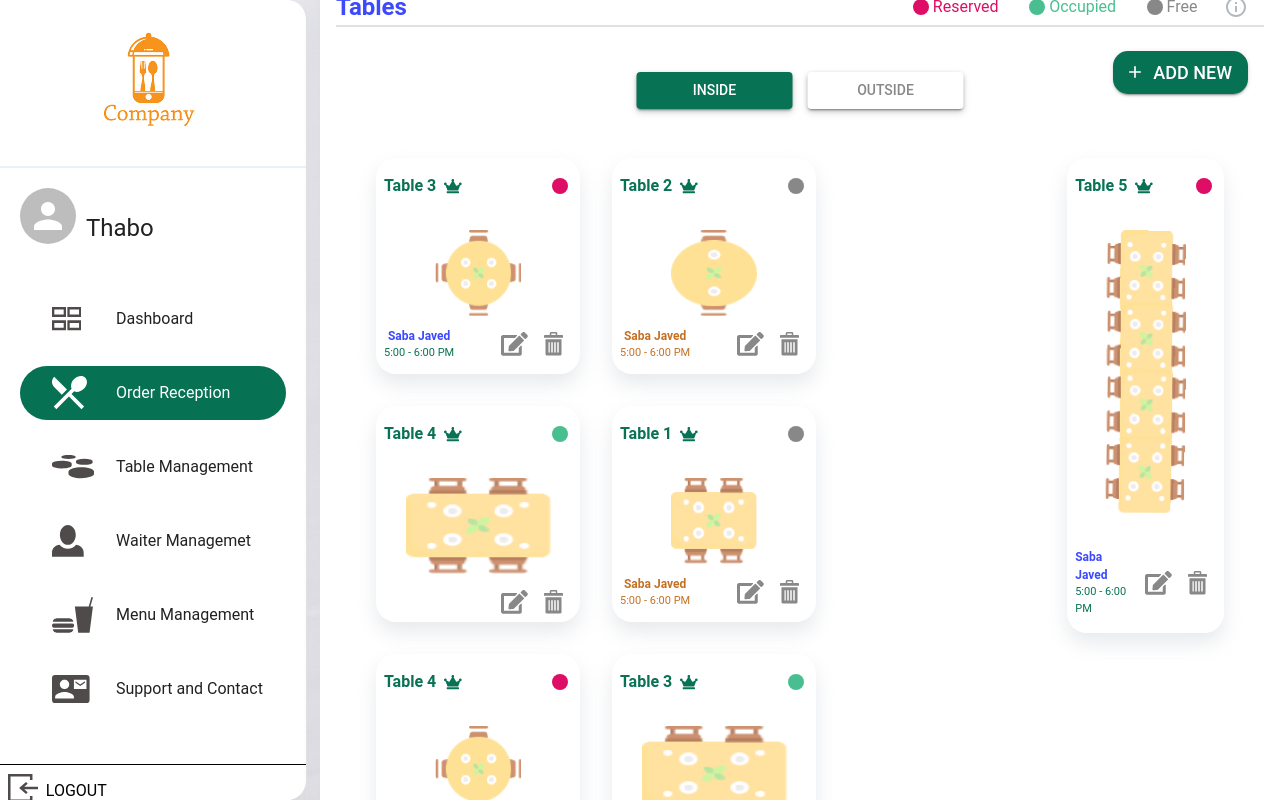
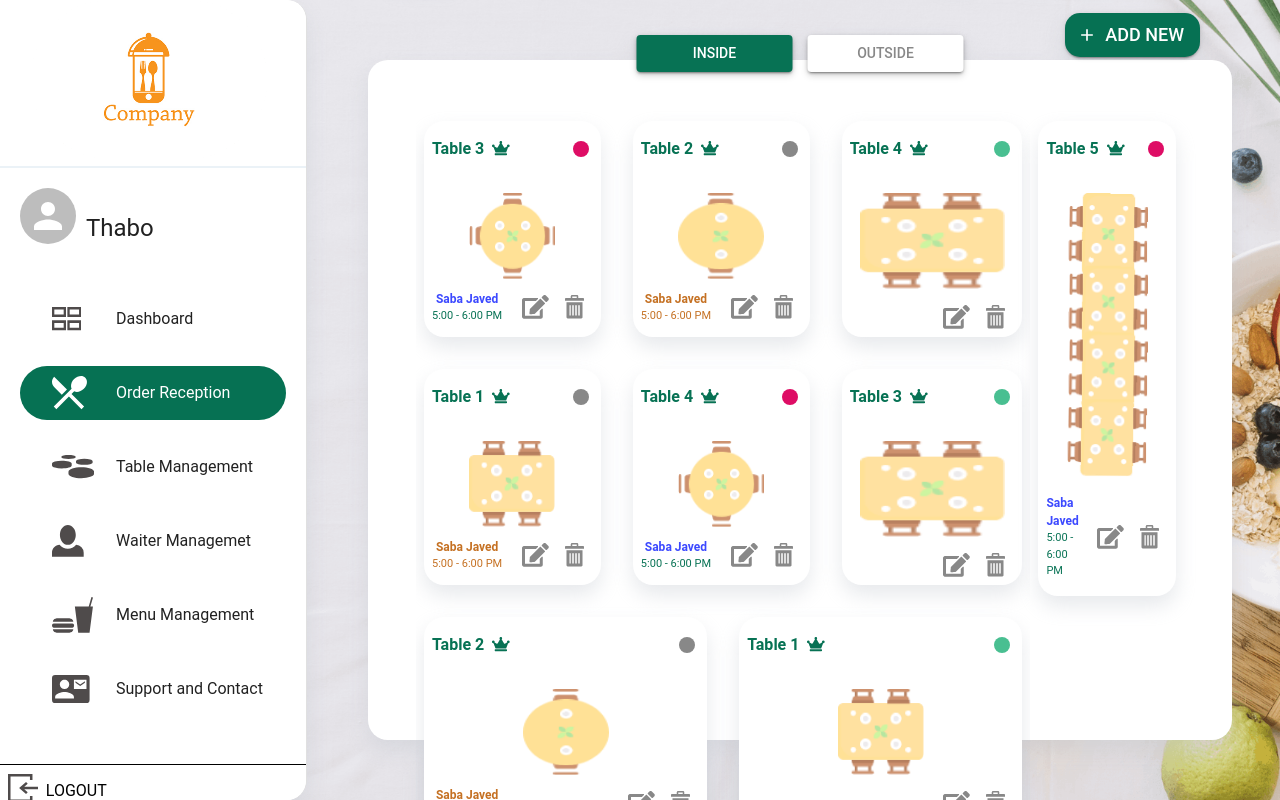
Before and after one commit to Elixir-Techne/hg-restaurant-admin, a Next.js app: page /tableManagement in a window 1280 px wide. Built offline with nearby package versions, Linux system fonts and the light colour scheme.

Commit message:
table management.

```diff
--- a/src/app/(protected)/tableManagement/page.js
+++ b/src/app/(protected)/tableManagement/page.js
@@ -38,9 +38,11 @@ export default function TableManagement() {
       <Box
         display="flex"
         flexDirection="column"
+        justifyContent='center'
+        alignItems='center'
         sx={{
-          height: '871px',
-          width: '1313px',
+          height: '85%',
+          width: '90%',
           borderRadius: '20px',
           background: '#FFFFFF',
           filter: 'drop-shadow(0px 10px 10px rgba(196,200,208,0.4 ))',
--- a/src/components/Tables/index.js
+++ b/src/components/Tables/index.js
@@ -1,11 +1,6 @@
-import { Transform } from '@mui/icons-material'
 import AddIcon from '@mui/icons-material/Add'
-import FiberManualRecordIcon from '@mui/icons-material/FiberManualRecord'
 import { Box, Button, Typography } from '@mui/material'
-import Image from 'next/image'
 import styled from 'styled-components'
-
-import { theme } from '@/theme'
 
 import TableSitting from './tableSitting'
 
@@ -15,19 +10,6 @@ const StyledTableFilter = styled(Button)({
   width: '156px',
   padding: '0.5rem 1.5rem',
   filter: 'drop-shadow(0px 3px 3px rgba(0,0,0,0.16 ))',
-})
-
-const StyledTableBox = styled(Box)({
-  flexDirection: 'column',
-  background: ' #ffffff',
-  borderRadius: '20px',
-  filter: 'drop-shadow(0px 10px 10px rgba(196,200,208,0.4 ))',
-  maxWidth: '223px',
-  padding: '1rem 0.5rem',
-})
-
-const SyledImage = styled(Image)({
-  margin: '0.5rem',
 })
 
 const Tables = ({ TableDetails }) => {
@@ -41,14 +23,22 @@ const Tables = ({ TableDetails }) => {
       tableMediumSitting.push(el)
     }
   })
+
+  const handleTableSide = (event) => {
+    console.log('==', event)
+  }
+  const handleNewTable = () => {
+    console.log('====new table =====')
+  }
   const inside = true
   return (
-    <Box sx={{ padding: '2rem', paddingTop: '0' }}>
+    <Box sx={{ padding: '2rem', paddingTop: '0',width:'100%' }}>
       <Box display="flex" flexDirection="column" sx={{ position: 'relative' }}>
         <Button
           variant="contained"
           startIcon={<AddIcon />}
           sx={{ fontSize: '18px', borderRadius: '15px', alignSelf: 'flex-end' }}
+          onClick={handleNewTable}
         >
           Add New
         </Button>
@@ -69,6 +59,7 @@ const Tables = ({ TableDetails }) => {
               background: inside ? '#077254' : '#FFFFFF',
               color: inside ? '#FFFFFF' : '#888888',
             }}
+            onClick={() => handleTableSide('Inside')}
           >
             Inside
           </StyledTableFilter>
@@ -78,6 +69,7 @@ const Tables = ({ TableDetails }) => {
               background: !inside ? '#077254' : '#FFFFFF',
               color: !inside ? '#FFFFFF' : '#888888',
             }}
+            onClick={() => handleTableSide('Outside')}
           >
             Outside
           </StyledTableFilter>
@@ -86,12 +78,13 @@ const Tables = ({ TableDetails }) => {
       <Box
         display="flex"
         flexDirection="row"
-        sx={{ padding: '0 1rem', overflowY: 'auto' }}
+        flexWrap='wrap'
+        sx={{ padding: '0 1rem' }}
       >
-        <Box sx={{ width: '80%' }}>
+        <Box sx={{ width: '80%', overflowY: 'auto' }}>
           <TableSitting TableDetails={tableMediumSitting} />
         </Box>
-        <Box sx={{ width: '20%' }}>
+        <Box sx={{ width: '20%',flex:1 }}>
           <TableSitting TableDetails={tableLargeSitting} />
         </Box>
       </Box>
--- a/src/components/Tables/tableSitting.js
+++ b/src/components/Tables/tableSitting.js
@@ -55,6 +55,7 @@ function TableSitting({ TableDetails }) {
         width: '100%',
         marginTop: '3.5rem',
         padding: '0.5rem',
+
       }}
     >
       {TableDetails &&
@@ -64,8 +65,10 @@ function TableSitting({ TableDetails }) {
               display="flex"
               key={item.id}
               sx={{
+                flexGrow:1,
                 height: item.table_sitting <= 10 ? '216px' : '475px',
-                width: item.table_sitting <= 10 ? '204px' : '234px',
+                // width: item.table_sitting <= 10 ? '204px' : '234px',
+                width:'auto'
               }}
             >
               <Box
--- a/src/components/TablesStatus/index.js
+++ b/src/components/TablesStatus/index.js
@@ -17,14 +17,14 @@ const TablesStatus = () => {
   return (
     <Box sx={{ width: '100%', height: 'auto',padding:'1.5rem 1rem' }}>
       <Box display="flex" flexDirection="row" justifyContent="space-between">
-        <Box>
+        <Box sx={{width:'20%'}}>
           <Typography sx={{fontSize:'24px',color:'#3C49FF',fontWeight: 'bold'}}>Tables</Typography>
         </Box>
         <Box
           display="flex"
           flexDirection="row"
           justifyContent="space-between"
-          sx={{ width: '40%', padding: '0 1rem' }}
+          sx={{ width: 'auto', padding: '0 1rem' }}
         >
           <StyledTableStatusContainer sx={{ color: '#DE0D65' }}>
             <FiberManualRecordIcon />
```
